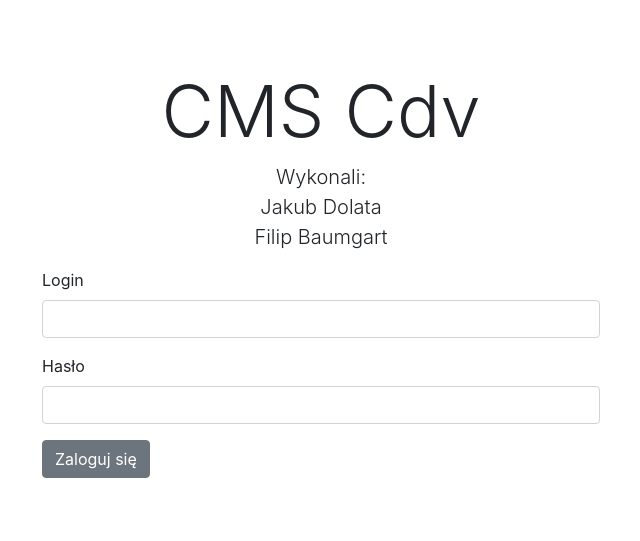
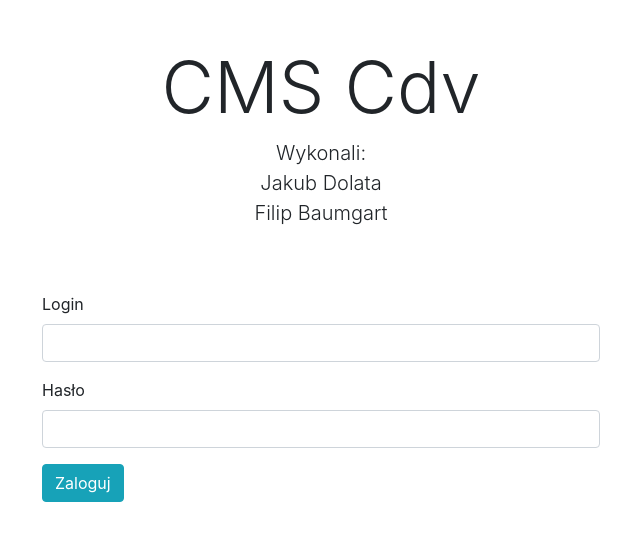
Before and after one commit to fluid14/CMS-CDV, a React (Create React App) app: page /loginView in a window 1280 px wide. Shown: the part 183-724 px from the top of the page, without its empty margins (319-959 px from the left). Built offline with nearby package versions, Linux system fonts and the light colour scheme.

Commit message:
add use context

```diff
--- a/package.json
+++ b/package.json
@@ -8,6 +8,7 @@
     "@testing-library/user-event": "^7.2.1",
     "axios": "^0.19.2",
     "bootstrap": "^4.4.1",
+    "dotenv": "^8.2.0",
     "eslint": "^6.6.0",
     "formik": "^2.1.4",
     "google-map-react": "^1.1.7",
@@ -60,5 +61,6 @@
     "eslint-plugin-react": "^7.18.3",
     "eslint-plugin-react-hooks": "^1.7.0",
     "prettier": "^1.19.1"
-  }
+  },
+  "proxy": "http://127.0.0.1:5000"
 }
--- a/src/components/NavBar/NavBar.js
+++ b/src/components/NavBar/NavBar.js
@@ -17,6 +17,7 @@ const Wrap = styled.div`
   position: fixed;
   top: 0;
   left: 0;
+  z-index: 9999;
 `;
 
 const NavBar = () => {
--- a/src/templates/GlobalTemplate.js
+++ b/src/templates/GlobalTemplate.js
@@ -1,19 +1,28 @@
-import React from 'react';
+import React, { Component } from 'react';
 import PropTypes from 'prop-types';
 import GlobalStyle from 'theme/GlobalStyle';
 import theme from 'theme/theme';
 import { ThemeProvider } from 'styled-components/macro';
-// import Preloader from '../components/Preloader/Preloader';
 
-const GlobalTemplate = ({ children }) => (
-  <>
-    <ThemeProvider theme={theme}>
-      <GlobalStyle />
-      {/*<Preloader/>*/}
-      {children}
-    </ThemeProvider>
-  </>
-);
+class GlobalTemplate extends Component {
+  state = {
+    user: {
+      userName: '',
+      id: '',
+      role: '',
+    },
+  };
+
+  render() {
+    const { children } = this.props;
+    return (
+      <ThemeProvider theme={theme}>
+        <GlobalStyle />
+        {children}
+      </ThemeProvider>
+    );
+  }
+}
 
 GlobalTemplate.propTypes = {
   children: PropTypes.element.isRequired,
--- a/src/views/LoginView.js
+++ b/src/views/LoginView.js
@@ -1,6 +1,10 @@
 import React from 'react';
 import styled from 'styled-components/macro';
-import { Col, Row, Button, Form, FormGroup, Label, Input, Container } from 'reactstrap';
+import { Col, Row, Button, FormGroup, Label, Container } from 'reactstrap';
+import { Formik, Form as FormikForm, Field } from 'formik';
+
+import axios from 'axios';
+import context from 'react-router/modules/RouterContext';
 
 const LoginWrap = styled.div`
   width: 100%;
@@ -22,25 +26,49 @@ const LoginView = () => (
       <p className="lead d-block mb-0">Jakub Dolata</p>
       <p className="lead d-block">Filip Baumgart</p>
     </TitleContainer>
-    <Row class="mt-5">
+    <Row className="mt-5">
       <Col md={12}>
-        <Form>
+        <Formik
+          initialValues={{ username: '', password: '' }}
+          onSubmit={(values, { setSubmitting }) => {
+            // const api = process.env.API_URL;
+            const { username, password } = values;
+            axios
+              .post('http://127.0.0.1:5000/login', {
+                username: username,
+                password: password,
+              })
+              .then(function(response) {
+                console.log(response);
+              })
+              .catch(function(error) {
+                console.log(error);
+              });
+            setSubmitting(false);
+          }}
+        >
+          {({ isSubmitting }) => (
+            <FormikForm>
               <Row form>
                 <Col md={12}>
                   <FormGroup>
-                <Label for="login">Login</Label>
-                <Input type="text" name="login" id="login" />
+                    <Label for="username">Login</Label>
+                    <Field type="text" className="form-control" name="username" required />
                   </FormGroup>
                 </Col>
                 <Col md={12}>
                   <FormGroup>
                     <Label for="password">Hasło</Label>
-                <Input type="password" name="password" id="password" />
+                    <Field type="password" className="form-control" name="password" required />
                   </FormGroup>
                 </Col>
               </Row>
-          <Button>Zaloguj się</Button>
-        </Form>
+              <Button type="submit" color="info" disabled={isSubmitting}>
+                Zaloguj
+              </Button>
+            </FormikForm>
+          )}
+        </Formik>
       </Col>
     </Row>
   </LoginWrap>
```
Also changed, not shown: src/context/userContext/UserContext.js (added, +11 -0 lines), src/context/userContext/UserContextProvider.js (added, +28 -0 lines), src/context/userContext/withUserContext.js (added, +12 -0 lines), 1 other file (tests, documents, lock files or other folders). Lines whose indentation alone changed are shown as unchanged.
